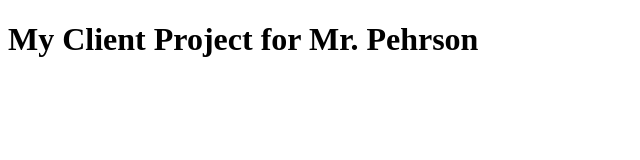
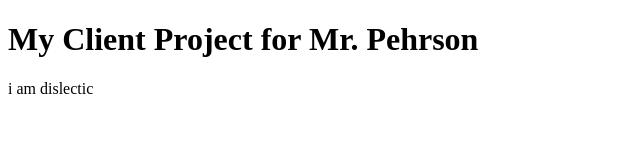
Before and after one commit to khetyaviles/wdd130-pehrson, a plain HTML site: page index.html in a window 1280 px wide. Shown: the whole page, without its empty margins (0-640 px from the left). Drawn offline with Linux system fonts and the light colour scheme.

Commit message:
Random push
just added a p tag

```diff
--- a/index.html
+++ b/index.html
@@ -7,5 +7,6 @@
 </head>
 <body>
     <h1>My Client Project for Mr. Pehrson</h1>
+    <p>i am dislectic</p>
 </body>
 </html>
```
